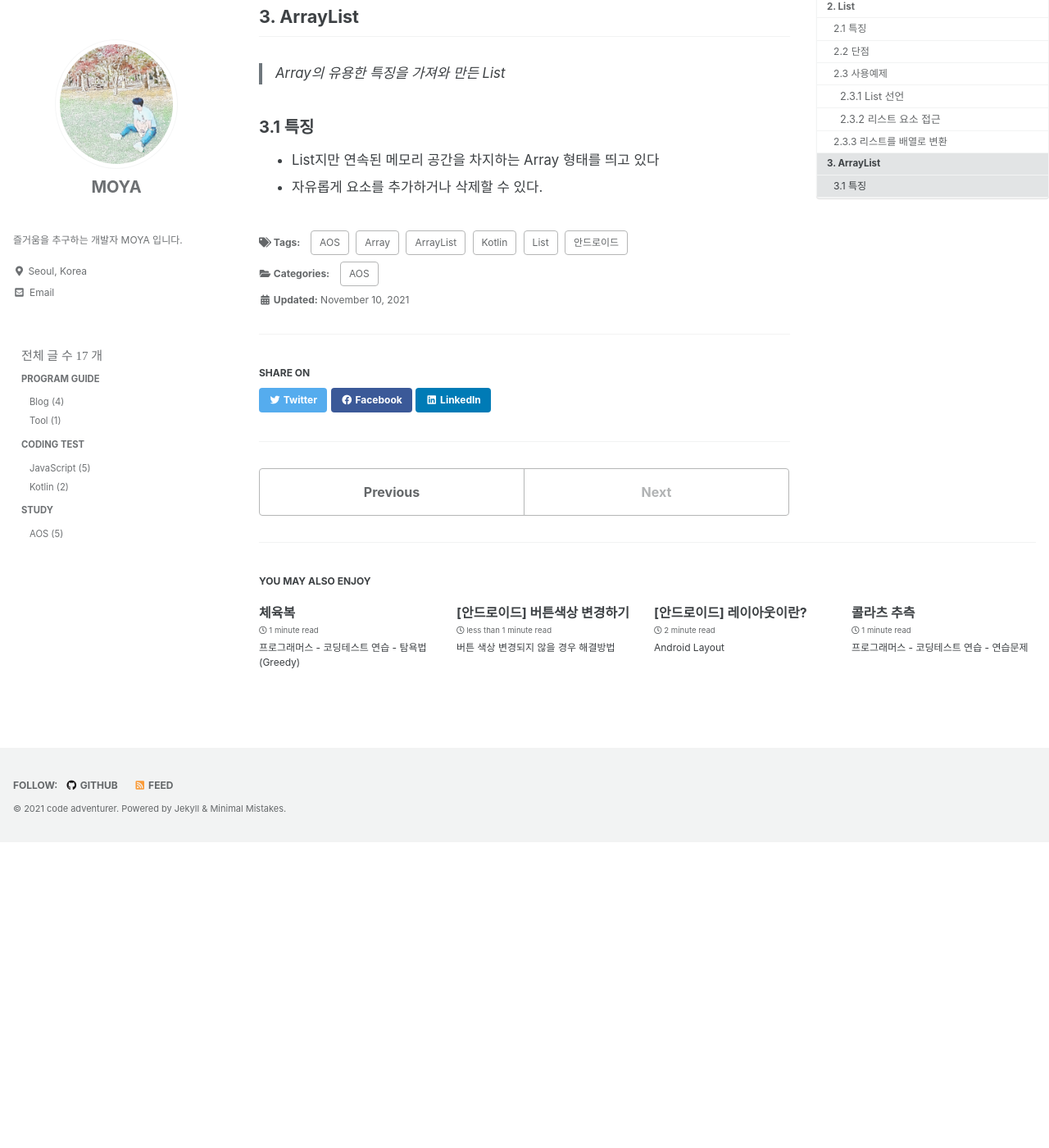
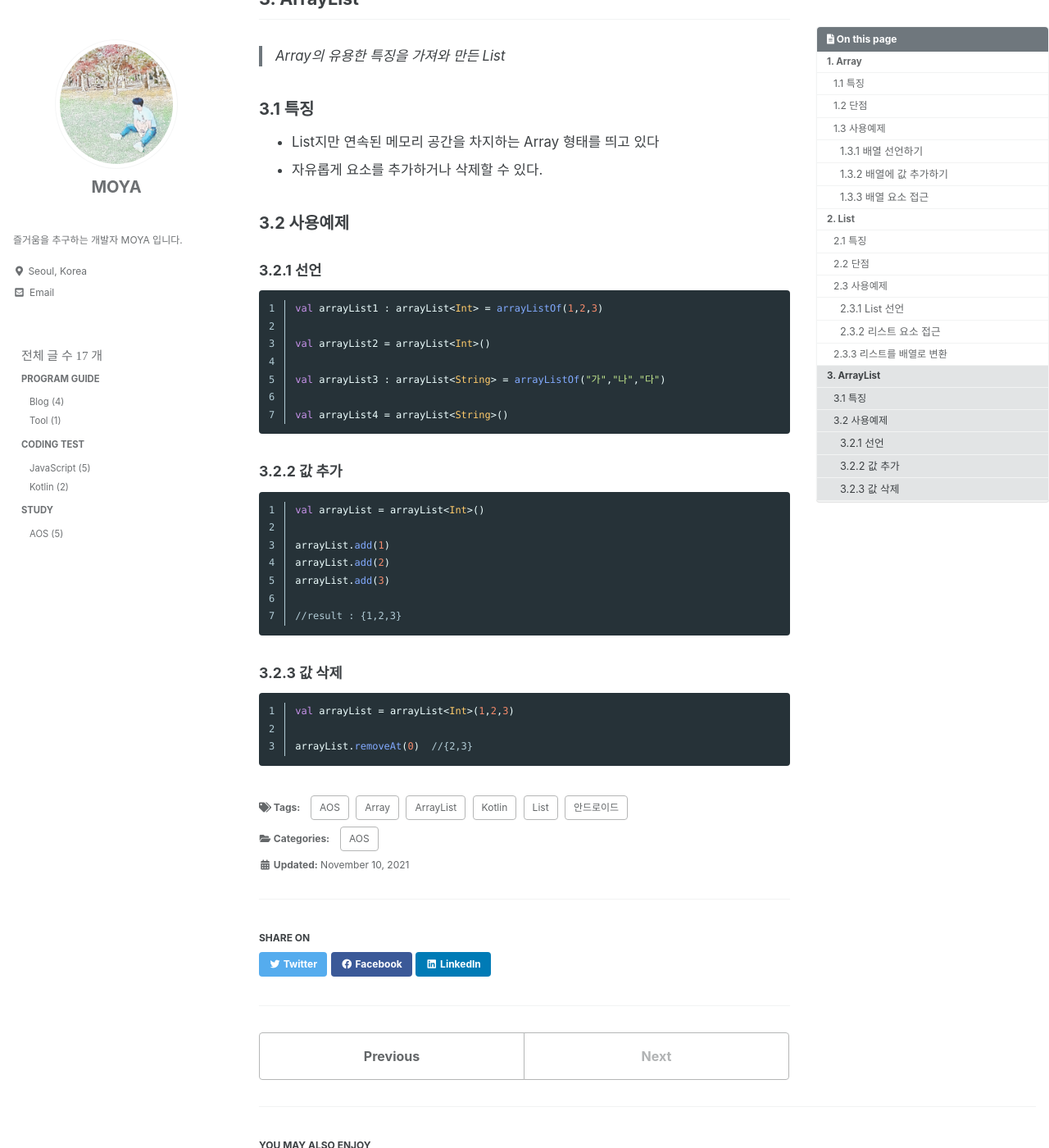
Before and after one commit to kdc7140/kdc7140.github.io, a Jekyll site: the page built from _posts/study/2021-11-10-kotlin005.md, in a window 1280 px wide and 1400 px high, scrolled down 2731 px. Shown: the whole window at 82% size. Built offline with Jekyll 4.4.1, drawn with Linux system fonts in a browser that asks for light colours; cached includes are drawn as plain includes; some web fonts are replaced; before the commit the page ends 3758 px from its top, so only the background shows below that.

Commit message:
add post

````diff
--- a/_posts/study/2021-11-10-kotlin005.md
+++ b/_posts/study/2021-11-10-kotlin005.md
@@ -105,7 +105,6 @@ val stringList = List<String> = listOf("A","B","C")
 #### 2.3.2 리스트 요소 접근
 
 ```kotlin
-
 val list = listOf(1,2,3)
 
 list.get(0)   //  1
@@ -131,3 +130,38 @@ var array = list.toTypedArray()   //list -> array 변환
 
  - List지만 연속된 메모리 공간을 차지하는 Array 형태를 띄고 있다
  - 자유롭게 요소를 추가하거나 삭제할 수 있다.
+
+
+### 3.2 사용예제
+
+#### 3.2.1 선언
+
+```kotlin
+val arrayList1 : arrayList<Int> = arrayListOf(1,2,3)
+
+val arrayList2 = arrayList<Int>()
+
+val arrayList3 : arrayList<String> = arrayListOf("가","나","다")
+
+val arrayList4 = arrayList<String>()
+```
+
+#### 3.2.2 값 추가
+
+```kotlin
+val arrayList = arrayList<Int>()
+
+arrayList.add(1)
+arrayList.add(2)
+arrayList.add(3)
+
+//result : {1,2,3}
+```
+
+#### 3.2.3 값 삭제
+
+```kotlin
+val arrayList = arrayList<Int>(1,2,3)
+
+arrayList.removeAt(0)  //{2,3}
+```
````
